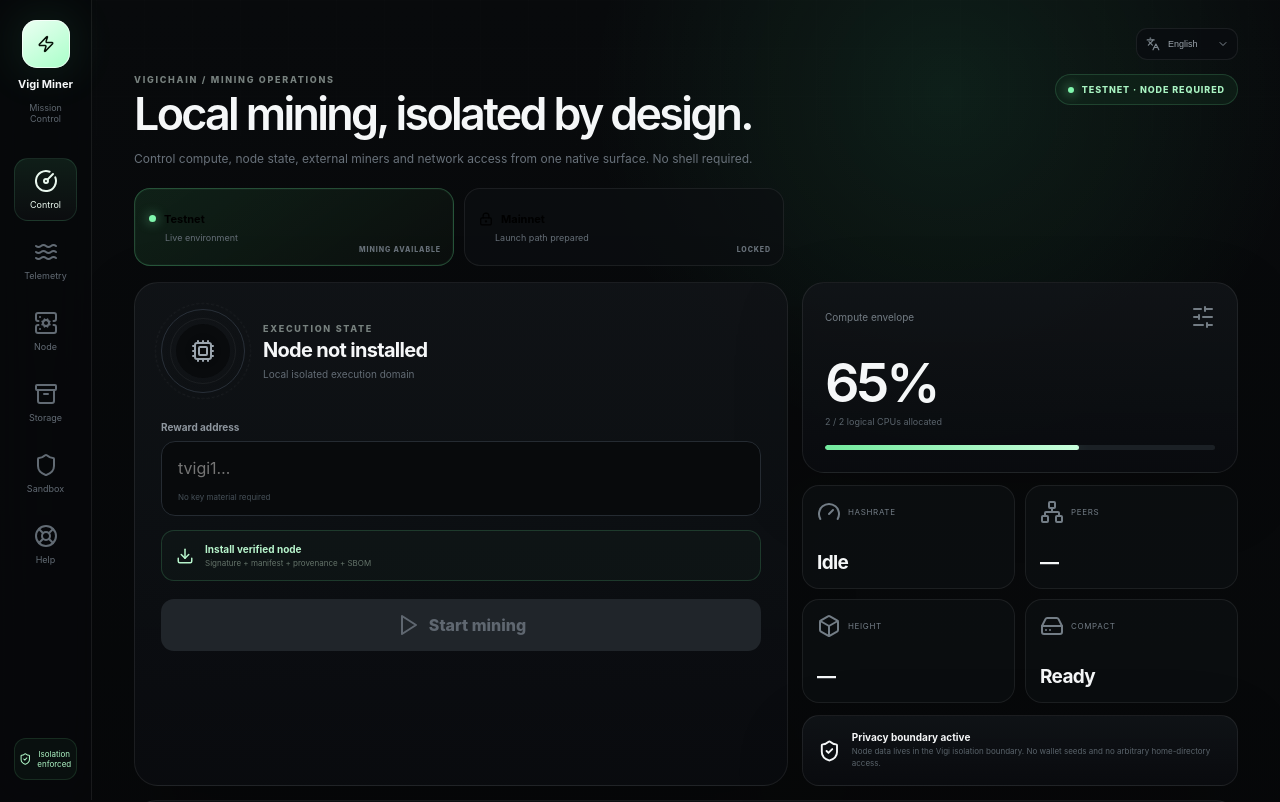
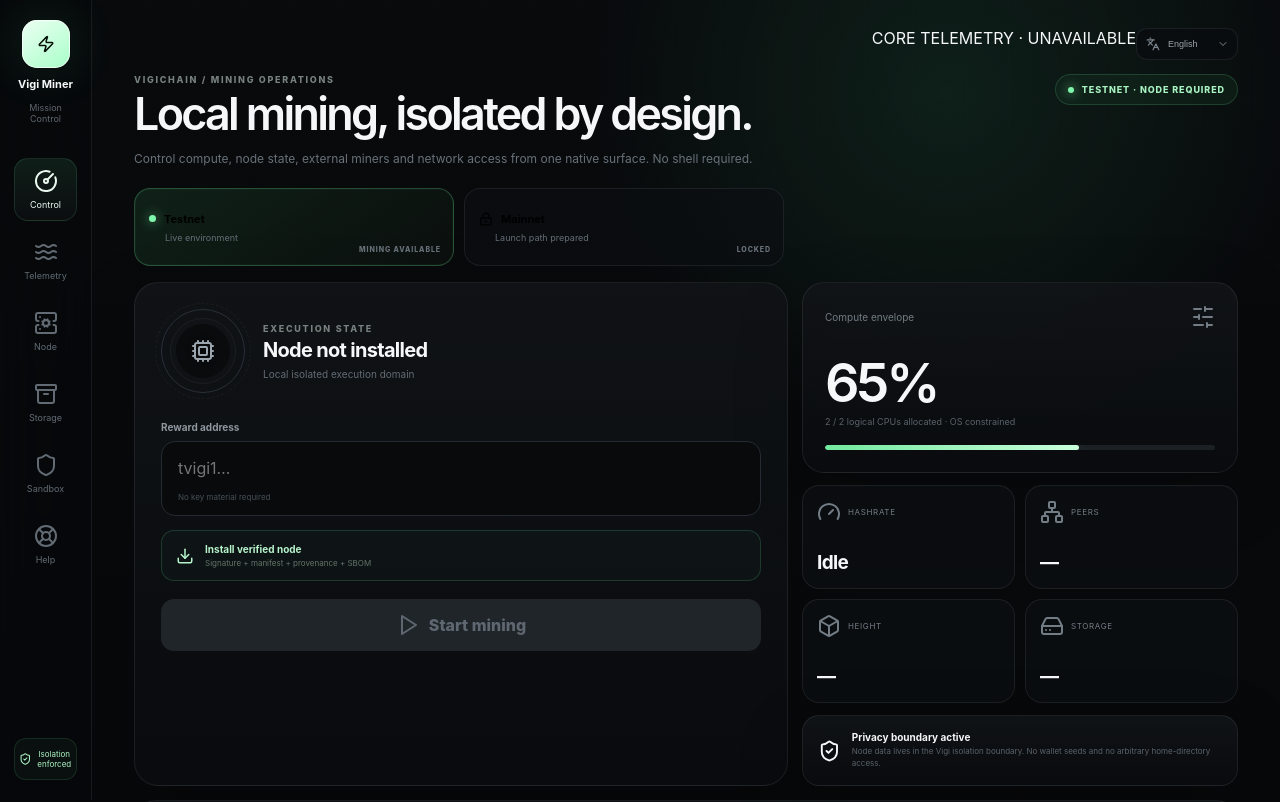
Before and after one commit to VestigeIndex/vigichain-node, a React (Vite) app in the folder apps/vigi-miner/: page / in a window 1280 px wide. Shown: the top 802 px of the page. Built offline with nearby package versions, Linux system fonts and the light colour scheme.

Commit message:
feat: wire live Core telemetry into Mission Control

```diff
--- a/apps/vigi-miner/src/App.tsx
+++ b/apps/vigi-miner/src/App.tsx
@@ -45,11 +45,32 @@ type CompactAdvice = {
   freeBytes: number; representedBytes: number; recommendedMode: CompactMode;
   pressure: 'normal' | 'elevated' | 'critical'; reason: string;
 };
+type CoreTelemetry = {
+  schemaVersion: number;
+  network: NetworkMode;
+  nodeVersion: string;
+  uptimeSeconds: number;
+  sync: { height: number; targetHeight: number; progress: number };
+  p2p: { authenticatedPeers: number; inboundPeers: number; outboundPeers: number };
+  mining: { enabled: boolean; threads: number; hashrateHs: number; blocksFoundSession: number; rewardAddress: string };
+  storage: {
+    chainBytes?: number | null; stateBytes?: number | null; canonicalBytes?: number | null;
+    compactBytes?: number | null; ratio?: number | null; mode?: string | null;
+  };
+};
+type TelemetryState = { available: boolean; endpoint: string; snapshot?: CoreTelemetry | null; reason?: string | null };
 
 const profileCpu: Record<PowerProfile, number> = { eco: 35, balanced: 65, performance: 90, custom: 70 };
 const compactModes: CompactMode[] = ['automatic', 'maximum', 'off'];
 const short = (value: string) => value.length > 22 ? `${value.slice(0, 12)}…${value.slice(-8)}` : value;
 const gb = (bytes: number) => `${(bytes / 1073741824).toFixed(bytes >= 1073741824 ? 2 : 3)} GB`;
+const formatHashrate = (value?: number | null) => {
+  if (value == null || !Number.isFinite(value)) return '—';
+  const units = ['H/s', 'kH/s', 'MH/s', 'GH/s', 'TH/s', 'PH/s'];
+  let n = Math.max(0, value); let i = 0;
+  while (n >= 1000 && i < units.length - 1) { n /= 1000; i += 1; }
+  return `${n >= 100 ? n.toFixed(0) : n >= 10 ? n.toFixed(1) : n.toFixed(2)} ${units[i]}`;
+};
 const savedCompactMode = (): CompactMode => {
   const mode = localStorage.getItem('vigi-compact-mode') as CompactMode | null;
   return mode && compactModes.includes(mode) ? mode : 'automatic';
@@ -68,6 +89,8 @@ export default function App() {
   const [pid, setPid] = useState<number>();
   const [binaryAvailable, setBinaryAvailable] = useState(false);
   const [system, setSystem] = useState<SystemInfo | null>(null);
+  const [telemetry, setTelemetry] = useState<TelemetryState | null>(null);
+  const [telemetrySeenAt, setTelemetrySeenAt] = useState<number | null>(null);
   const [busy, setBusy] = useState(false);
   const [installing, setInstalling] = useState(false);
   const [installResult, setInstallResult] = useState<InstallResult | null>(null);
@@ -86,6 +109,9 @@ export default function App() {
 
   const t = translator(locale);
   const mainnetLocked = network === 'mainnet';
+  const telemetrySnapshot = telemetry?.available ? telemetry.snapshot ?? null : null;
+  const telemetryNetworkMatch = !telemetrySnapshot || telemetrySnapshot.network === network;
+  const trustedTelemetry = telemetryNetworkMatch ? telemetrySnapshot : null;
 
   useEffect(() => {
     document.documentElement.lang = locale;
@@ -118,13 +144,19 @@ export default function App() {
     }
     async function poll() {
       try {
-        const status = await invoke<NodeStatus>('miner_status');
-        if (!disposed) {
-          setRunning(status.running);
-          setPid(status.pid);
-          setBinaryAvailable(status.binaryAvailable);
+        const [status, live] = await Promise.all([
+          invoke<NodeStatus>('miner_status'),
+          invoke<TelemetryState>('telemetry_snapshot').catch(() => null),
+        ]);
+        if (disposed) return;
+        setRunning(status.running);
+        setPid(status.pid);
+        setBinaryAvailable(status.binaryAvailable);
+        if (live) {
+          setTelemetry(live);
+          if (live.available && live.snapshot) setTelemetrySeenAt(Date.now());
         }
-      } catch { /* keep last known state */ }
+      } catch { /* preserve the last known state */ }
     }
     void init();
     void poll();
@@ -216,12 +248,20 @@ export default function App() {
   }
 
   const networkState = mainnetLocked ? t('locked') : running ? 'MINING' : binaryAvailable ? 'READY' : 'NODE REQUIRED';
+  const storageValue = trustedTelemetry?.storage.compactBytes ?? compactStats?.storedBytes ?? null;
+  const telemetryAge = telemetrySeenAt ? Math.max(0, Date.now() - telemetrySeenAt) : null;
+  const telemetryState = !telemetryNetworkMatch ? 'NETWORK MISMATCH'
+    : trustedTelemetry ? (telemetryAge != null && telemetryAge > 5000 ? 'STALE' : 'LIVE')
+      : 'UNAVAILABLE';
 
   return (
     <div className="mission-shell">
       <Sidebar view={view} setView={setView} t={t} />
       <main className="mission-main">
         <div className="utility-bar">
+          <div className={`telemetry-badge ${telemetryState.toLowerCase().replace(' ', '-')}`}>
+            <span className="telemetry-led" /> CORE TELEMETRY · {telemetryState}
+          </div>
           <div className="locale-select">
             <Languages size={14} />
             <select value={locale} onChange={(e) => setLocale(e.target.value as Locale)}>
@@ -246,6 +286,8 @@ export default function App() {
               <div className={`network-pill ${mainnetLocked ? 'locked' : ''}`}><span className="pulse" />{network.toUpperCase()} · {networkState}</div>
             </header>
 
+            {!telemetryNetworkMatch && <div className="telemetry-warning">Core telemetry reports {telemetrySnapshot?.network?.toUpperCase()} while Mission Control is set to {network.toUpperCase()}. Metrics are intentionally hidden.</div>}
+
             <section className="network-deck">
               <NetworkTile selected={network === 'testnet'} disabled={running} title={t('testnet')} subtitle={t('liveEnvironment')} badge={t('miningAvailable')} live onClick={() => { setNetwork('testnet'); setAddress(''); }} />
               <NetworkTile selected={network === 'mainnet'} disabled={running} title={t('mainnet')} subtitle={t('launchPrepared')} badge={t('locked')} onClick={() => { setNetwork('mainnet'); setAddress(''); }} />
@@ -257,17 +299,21 @@ export default function App() {
                   <div className={`core-ring ${running ? 'live' : ''}`}><div className="core-ring-inner">{mainnetLocked ? <LockKeyhole /> : running ? <Sparkles /> : <Cpu />}</div></div>
                   <div><p className="eyebrow">{t('executionState')}</p><h2>{mainnetLocked ? t('mainnetLocked') : running ? t('miningActive') : binaryAvailable ? t('ready') : t('nodeNotInstalled')}</h2><span>{running && pid ? `Process ${pid} · ${system?.containmentLevel ?? 'isolated'}` : t('localIsolation')}</span></div>
                 </div>
-
                 <div className="address-zone"><label>{t('rewardAddress')}</label><div className="address-input"><input value={address} onChange={(e) => setAddress(e.target.value)} placeholder={network === 'testnet' ? 'tvigi1…' : 'vigi1…'} disabled={mainnetLocked} spellCheck={false} /><span>{address ? short(address) : t('noKeyMaterial')}</span></div></div>
-
                 {!binaryAvailable && !mainnetLocked && <button className="install-action" onClick={installNode} disabled={installing}><Download size={18} /><div><strong>{installing ? t('verifyingRelease') : t('installVerifiedNode')}</strong><span>Signature + manifest + provenance + SBOM</span></div></button>}
                 {installResult && <div className="verified-strip"><ShieldCheck size={17} /><div><strong>{installResult.tag} verified</strong><span>{installResult.sourceCommit.slice(0, 12)}</span></div></div>}
                 {!running ? <button className="primary-action" disabled={!canStart} onClick={startMining}>{mainnetLocked ? <LockKeyhole /> : <Play />}{mainnetLocked ? t('mainnetLocked') : t('startMining')}</button> : <button className="stop-action" onClick={stopMining}><Square />{t('stopMining')}</button>}
               </div>
 
               <div className="telemetry-stack">
-                <div className="telemetry-hero"><div className="telemetry-head"><span>{t('computeEnvelope')}</span><SlidersHorizontal /></div><strong>{cpuLimitPercent}%</strong><small>{threads} / {maxThreads} {t('logicalCpus')}</small><div className="power-track"><span style={{ width: `${cpuLimitPercent}%` }} /></div></div>
-                <div className="telemetry-row"><Metric icon={<Gauge />} label="Hashrate" value={running ? '— H/s' : 'Idle'} /><Metric icon={<Network />} label="Peers" value="—" /><Metric icon={<Box />} label="Height" value="—" /><Metric icon={<HardDrive />} label="Compact" value={compactStats?.objects ? gb(compactStats.storedBytes) : 'Ready'} /></div>
+                <div className="telemetry-hero"><div className="telemetry-head"><span>{t('computeEnvelope')}</span><SlidersHorizontal /></div><strong>{cpuLimitPercent}%</strong><small>{threads} / {maxThreads} {t('logicalCpus')} · OS constrained</small><div className="power-track"><span style={{ width: `${cpuLimitPercent}%` }} /></div></div>
+                <div className="telemetry-row">
+                  <Metric icon={<Gauge />} label="Hashrate" value={trustedTelemetry ? formatHashrate(trustedTelemetry.mining.hashrateHs) : running ? '—' : 'Idle'} />
+                  <Metric icon={<Network />} label="Peers" value={trustedTelemetry ? String(trustedTelemetry.p2p.authenticatedPeers) : '—'} />
+                  <Metric icon={<Box />} label="Height" value={trustedTelemetry ? trustedTelemetry.sync.height.toLocaleString() : '—'} />
+                  <Metric icon={<HardDrive />} label="Storage" value={storageValue != null ? gb(storageValue) : '—'} />
+                </div>
+                {trustedTelemetry && <div className="sync-surface"><div><span>SYNC</span><strong>{(trustedTelemetry.sync.progress * 100).toFixed(2)}%</strong></div><div className="sync-track"><span style={{ width: `${Math.min(100, Math.max(0, trustedTelemetry.sync.progress * 100))}%` }} /></div><small>{trustedTelemetry.nodeVersion} · uptime {Math.floor(trustedTelemetry.uptimeSeconds / 60)} min · {trustedTelemetry.mining.blocksFoundSession} blocks this session</small></div>}
                 <div className="security-surface"><ShieldCheck /><div><strong>{system?.containmentLevel ?? t('privacyBoundary')}</strong><span>{system?.containmentDetail ?? t('privacyBody')}</span></div></div>
               </div>
             </section>
```
